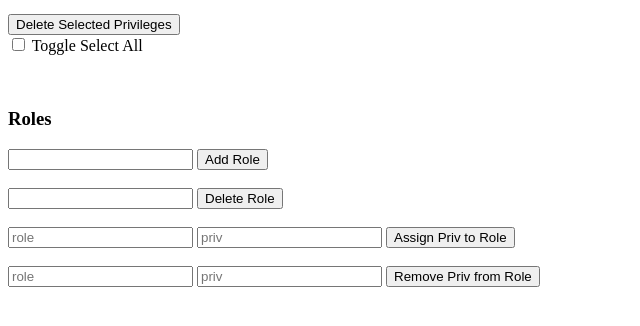
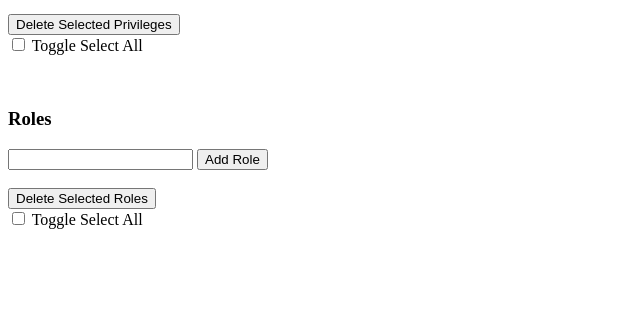
Before and after one commit to haakensonb/tool_interface, a Django app: page /interface/ in a window 1280 px wide. Shown: the part 182-508 px from the top of the page, without its empty margins (0-640 px from the left). Run offline with Django 3.2, Linux system fonts and the light colour scheme; data that the repository does not hold is empty.

Commit message:
able to add and remove roles

```diff
--- a/interface/models.py
+++ b/interface/models.py
@@ -19,6 +19,18 @@ class Role(models.Model):
             data_list.append(data)
         return data_list
 
+    @staticmethod
+    def get_role_with_privs(role):
+        r = Role.objects.get(role_name=role)
+        data = {
+            'id': r.id,
+            'role_name': r.role_name,
+            'privs': []
+        }
+        for priv in r.privilege_set.all():
+            data['privs'].append(priv.priv.priv_name)
+        return data
+
     def __str__(self):
         return self.role_name
 
--- a/interface/static/js/index.js
+++ b/interface/static/js/index.js
@@ -19,61 +19,114 @@ var csrftoken = getCookie('csrftoken');
 function getAndRenderPrivs(){
     getData('http://127.0.0.1:8000/interface/all_possible_privs')
     .then(data => {
-        renderPrivs(data);
+        renderList(data, "possible_privs", renderPossiblePriv);
     });
 }
 
-function renderPrivs(data){
-    const listEl = document.querySelector('#possible_privs');
-    // make sure list is cleared first
+function getAndRenderRolesAndPrivs(){
+    getData('http://127.0.0.1:8000/interface/roles_and_privs')
+    .then(data => {
+        renderList(data, "roles", renderRoleAndPriv);
+    });
+}
+
+function clearList(listEl){
     while(listEl.firstChild){
         listEl.removeChild(listEl.firstChild);
     }
+}
 
-    data['context'].forEach((priv) => {
-        renderListItem(listEl, priv.priv_name);
+function renderList(data, listSelector, callback){
+    const listEl = document.querySelector(`#${listSelector}`);
+    // make sure the list is cleared
+    clearList(listEl);
+
+    data['context'].forEach((data) => {
+        callback(listEl, data);
     })
 };
 
-function renderListItem(listEl, inputString){
+function renderPossiblePriv(listEl, priv){
     const listItem = document.createElement('li');
     listEl.appendChild(listItem);
     const checkbox = document.createElement('input');
     checkbox.type = "checkbox";
-    checkbox.name = inputString;
+    checkbox.name = priv.priv_name;
     listItem.appendChild(checkbox);
-    listItem.appendChild(document.createTextNode(inputString));
+    listItem.appendChild(document.createTextNode(priv.priv_name));
 }
 
-let addPrivFormEl = document.querySelector("#add_priv");
+function renderRoleAndPriv(listEl, role_and_priv){
+    const listItem = document.createElement('li');
+    listEl.appendChild(listItem);
+    const checkbox = document.createElement('input');
+    checkbox.type = 'checkbox';
+    checkbox.name = role_and_priv.role_name;
+    listItem.appendChild(checkbox);
+    listItem.appendChild(document.createTextNode(role_and_priv.role_name));
+    // render privs for role
+    const privList = document.createElement('ul');
+    listItem.appendChild(privList);
+    role_and_priv.privs.forEach(priv => {
+        const privItem = document.createElement('li');
+        privItem.innerText = priv;
+        privList.appendChild(privItem)
+    });
+
+}
+
+
+const addPrivFormEl = document.querySelector("#add_priv");
 const addPrivHandler = async (e) => {
     e.preventDefault();
-    let addPrivForm = new FormData(addPrivFormEl);
-    let priv = addPrivForm.get('add_priv');
+    const addPrivForm = new FormData(addPrivFormEl);
+    const priv = addPrivForm.get('add_priv');
     data = {add_priv: priv}
     const res = await postData('http://127.0.0.1:8000/interface/possibleprivilege/add', data);
     console.log(res);
     if(res.context.hasOwnProperty('added_priv')){
         const listEl = document.querySelector('#possible_privs');
-        renderListItem(listEl, res.context.added_priv);
+        renderPossiblePriv(listEl, res.context.added_priv);
     }
 };
 addPrivFormEl.addEventListener("submit", addPrivHandler);
 
-const toggleCheckbox = document.querySelector("#toggle_select_all");
-toggleCheckbox.addEventListener("click", (e) =>{
-    const checkboxContainer = document.querySelector(".possible_privs_checkboxes");
+// could be changed so that one function handles addPrivHandler and addRoleHandler
+// but they might end up being different in the future so for now they will get their own functions
+const addRoleFormEl = document.querySelector("#add_role");
+const addRoleHandler = async (e) => {
+    e.preventDefault();
+    const addRoleForm = new FormData(addRoleFormEl);
+    const role = addRoleForm.get("role");
+    data = {role: role};
+    const res = await postData('http://127.0.0.1:8000/interface/role/add', data);
+    console.log(res);
+    if(res.context.hasOwnProperty('role')){
+        const listEl = document.querySelector("#roles");
+        renderRoleAndPriv(listEl, res.context.role);
+    }
+};
+addRoleFormEl.addEventListener("submit", addRoleHandler);
+
+function toggleAllCheckboxHandler(e, checkboxSelector){
+    const checkboxContainer = document.querySelector(`#${checkboxSelector}`);
     const checkboxes = checkboxContainer.querySelectorAll("input[type=checkbox]");
     const srcChecked = e.target.checked;
     checkboxes.forEach((checkbox) => {
         checkbox.checked = srcChecked;
     });
-});
+}
+
+const togglePossiblePrivCheckbox = document.querySelector("#toggle_possible_priv_select");
+togglePossiblePrivCheckbox.addEventListener("click", (e) => toggleAllCheckboxHandler(e, "possible_privs_checkboxes"));
+
+const toggleRolesCheckbox = document.querySelector("#toggle_role_select");
+toggleRolesCheckbox.addEventListener("click", (e) => toggleAllCheckboxHandler(e, "roles_checkboxes"));
 
 const deletePrivFormEl = document.querySelector("#delete_priv");
 const deletePrivHandler = async (e) => {
     e.preventDefault();
-    const checkboxes = document.querySelector(".possible_privs_checkboxes").querySelectorAll("input[type=checkbox]");
+    const checkboxes = document.querySelector("#possible_privs_checkboxes").querySelectorAll("input[type=checkbox]");
     privsToDel = [];
     checkboxes.forEach((checkbox) => {
         if(checkbox.checked){
@@ -86,6 +139,23 @@ const deletePrivHandler = async (e) => {
 
 };
 deletePrivFormEl.addEventListener("submit", deletePrivHandler);
+
+// could maybe be merged with deletePrivFormEl
+const deleteRoleFormEl = document.querySelector("#delete_role");
+const deleteRoleHandler = async (e) => {
+    e.preventDefault();
+    const checkboxes = document.querySelector("#roles_checkboxes").querySelectorAll("input[type=checkbox]");
+    rolesToDel = [];
+    checkboxes.forEach((checkbox) => {
+        if(checkbox.checked){
+            rolesToDel.push(checkbox.name);
+        }
+    });
+    data = {roles: rolesToDel};
+    await postData('http://127.0.0.1:8000/interface/role/delete', data);
+    getAndRenderRolesAndPrivs();
+}
+deleteRoleFormEl.addEventListener("submit", deleteRoleHandler);
 
 async function postData(url, data){
     const response = await fetch(url, {
@@ -110,3 +180,4 @@ async function getData(url){
 }
 
 getAndRenderPrivs();
+getAndRenderRolesAndPrivs();
--- a/interface/templates/interface/index.html
+++ b/interface/templates/interface/index.html
@@ -22,29 +22,49 @@
         <input type="submit" value="Delete Selected Privileges">
         <br>
         <label>
-            <input id="toggle_select_all" type="checkbox" value="Toggle Select All">
+            <input id="toggle_possible_priv_select" type="checkbox" value="Toggle Select All">
             Toggle Select All
         </label>
-        <div class="possible_privs_checkboxes">
+        <div id="possible_privs_checkboxes">
             <ul id="possible_privs">
             </ul>
         </div>
     </form>
     <br>
     <h3>Roles</h3>
-    <form action="{% url 'add_role' %}" method="POST">
+    <form id="add_role" action="#" method="POST">
         {% csrf_token %}
         <input type="text" name="role">
         <input type="submit" value="Add Role">
     </form>
     <br>
-    <form action="{% url 'delete_role' %}" method="POST">
+    <form id="delete_role" action="#" method="POST">
         {% csrf_token %}
-        <input type="text" name="role">
-        <input type="submit" value="Delete Role">
+        <input type="submit" value="Delete Selected Roles">
+        <br>
+        <label>
+            <input type="checkbox" id="toggle_role_select">
+            Toggle Select All
+        </label>
+        <div id="roles_checkboxes">
+            <ul id="roles">
+            <!-- {% for role in roles %}
+                <li>
+                    <p>{{ role }}</p>
+                    {% if role.privilege_set.all %}
+                        <ul>
+                            {% for privilege in role.privilege_set.all %}
+                            <li>{{ privilege.priv.priv_name }}</li>
+                            {% endfor %}
+                        </ul>
+                    {% endif %}
+                </li>
+            {% endfor %} -->
+            </ul>
+        </div>
     </form>
     <br>
-    <form action="{% url 'assign_priv_to_role' %}" method="POST">
+    <!-- <form action="{% url 'assign_priv_to_role' %}" method="POST">
         {% csrf_token %}
         <input type="text" name="role" placeholder="role">
         <input type="text" name="priv" placeholder="priv">
@@ -56,21 +76,8 @@
         <input type="text" name="role" placeholder="role">
         <input type="text" name="priv" placeholder="priv">
         <input type="submit" value="Remove Priv from Role">
-    </form>
-    <ul>
-        {% for role in roles %}
-            <li>
-                <p>{{ role }}</p>
-                {% if role.privilege_set.all %}
-                    <ul>
-                        {% for privilege in role.privilege_set.all %}
-                        <li>{{ privilege.priv.priv_name }}</li>
-                        {% endfor %}
-                    </ul>
-                {% endif %}
-            </li>
-        {% endfor %}
-    </ul>
+    </form> -->
+
 
     <script type="text/javascript" src="{% static 'js/index.js' %}"></script>
 </body>
--- a/interface/views.py
+++ b/interface/views.py
@@ -54,25 +54,35 @@ def delete_possible_priv(request):
     return JsonResponse({'error': 'Request method was not POST'})
 
 def add_role(request):
-    role = request.POST.get('role')
-    obj, created = Role.objects.get_or_create(
-        role_name=role
-    )
-    if created:
-        print(f"created role {role}")
-    elif obj:
-        print(f"role {role} already exists")
-    return redirect('index')
+    if request.method == 'POST':
+        json_data = json.loads(request.body.decode('utf-8'))
+        role = json_data['role']
+        obj, created = Role.objects.get_or_create(
+            role_name=role
+        )
+        data = {'message': ""}
+        if created:
+            data['message'] = f"created role {role}"
+            data['role'] = Role.get_role_with_privs(role)
+        elif obj:
+            data['error'] = f"role {role} already exists"
+        return JsonResponse({'context': data})
+    return JsonResponse({'error': 'Request method was not POST'})
+
 
 def delete_role(request):
-    role = request.POST.get('role')
-    try:
-        r = Role.objects.get(role_name=role)
-        r.delete()
-        print(f"deleted role {role}")
-    except Role.DoesNotExist:
-        print(f"role {role} doesn't exist")
-    return redirect('index')
+    if request.method == 'POST':
+        json_data = json.loads(request.body.decode('utf-8'))
+        roles = json_data['roles']
+        data = {'message': "Deleted role(s): ", 'error': "Error roles do not exist: "}
+        for role in roles:
+            try:
+                r = Role.objects.get(role_name=role)
+                r.delete()
+                data['message'] += role
+            except Role.DoesNotExist:
+                data['error'] += role
+    return JsonResponse({'error': 'Request method was not POST'})
 
 def assign_priv_to_role(request):
     role = request.POST.get('role')
```
